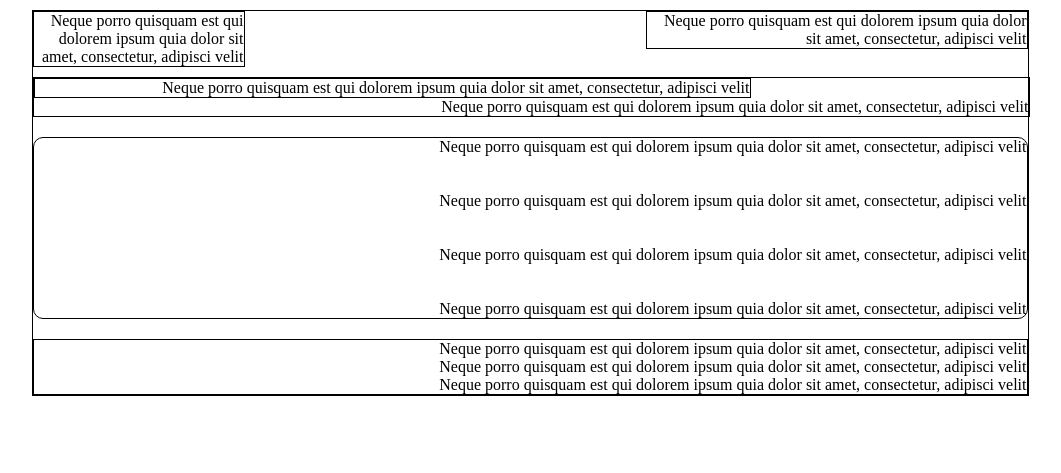
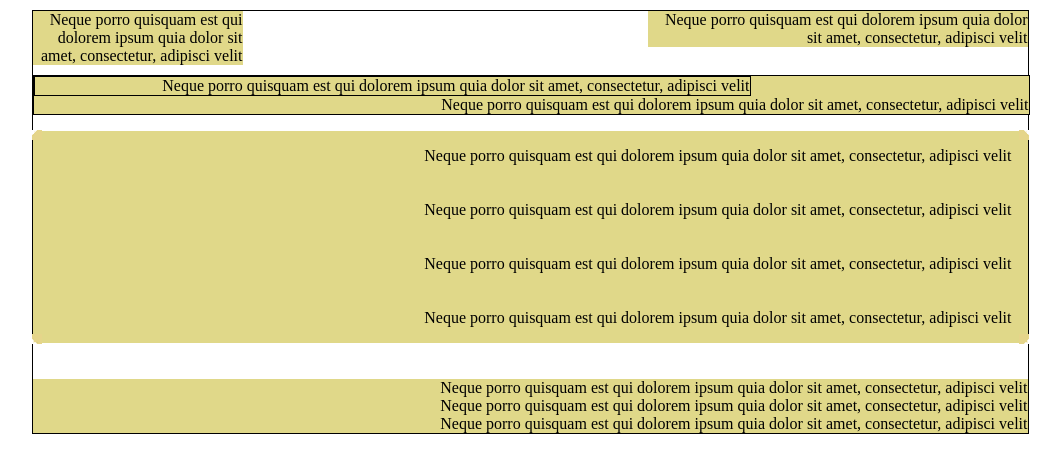
Before and after one commit to Asmmund/test, a PHP site: page /general.html in a window 1280 px wide. Shown: the top 473 px of the page, without its empty margins (110-1171 px from the left). Run offline with PHP 8.4, Linux system fonts and the light colour scheme.

Commit message:
upmaking general finished

```diff
--- a/pages/general/general.css
+++ b/pages/general/general.css
@@ -18,15 +18,13 @@
        }
 
     #content > #logo {
-        border: 1px solid black;
-
+        background-color: #E0D889;
         float:right;
         width: 380px;
     }
 
     #content > #search{
-        border: 1px solid black;
-
+        background-color: #E0D889;
         float:left;
         width: 210px;
     }
@@ -34,6 +32,7 @@
     #content > #menu {
         border: 1px solid black;
 
+        background-color: #E0D889;
         width: 995px ;
         margin-right:10px;
         margin-top:10px;
@@ -47,19 +46,50 @@
      }
 
      #content > #main {
-        border:1px solid black;
 
-         border-radius: 10px;
-         -moz-border-radius: 10px ;
-         -webkit-border-radius: 10px ;
-
-        margin-top: 20px;
+        background-color: #E0D889;
+        margin:1em auto;
+        padding:1em;
+        position:relative
      }
 
+
+     #content > #main >   span {
+        display:block;
+        position:absolute;
+        width:10px;
+        height:10px;
+        background-image:url(images/corners.png)
+    }
+
+     #content > #main > .top-right {
+          top:-1px;
+          right:-1px;
+          background-position:100% 0;
+    }
+
+     #content > #main > .top-left {
+        top:-1px;
+        left:-1px;
+    }
+
+     #content > #main > .bot-right {
+      bottom:-1px;
+      right:-1px;
+      background-position:100% 100%;
+    }
+
+     #content > #main > .bot-left {
+        bottom:-1px;
+        left:-1px;
+        background-position:0 100%;
+     }
+
+    * html .top-right {
+        right: expression( this.parentNode && this.parentNode.offsetWidth % 2 ? -2 : -1 );
+    }
+
     #content >#footer {
-        border:1px solid black;
-
-
+        background-color: #E0D889;
         margin-top: 20px;
-
     }
--- a/pages/general/general.html
+++ b/pages/general/general.html
@@ -6,6 +6,14 @@
 	<meta name="author" content="Elmor">
 	<title>UUit</title>
     <link type="text/css" rel="stylesheet" href="general.css">
+    <!--[if lte IE 6]>
+    <style type="text/css">
+        .nth-corners span {font-size:10px; line-height:10px}
+        .top-right {right: expression( this.parentNode && this.parentNode.offsetWidth % 2 ? -2 : -1 );}
+        .bot-right {bottom:expression( this.parentNode && this.parentNode.offsetHeight % 2 ? -2 : -1 ); right: expression( this.parentNode && this.parentNode.offsetWidth % 2 ? -2 : -1 );}
+        .bot-left  {bottom:expression( this.parentNode && this.parentNode.offsetHeight % 2 ? -2 : -1 );}
+    </style>
+    <![endif]-->
 </head>
 
 <body>
@@ -37,6 +45,11 @@
         Neque porro quisquam est qui dolorem ipsum quia dolor sit amet, consectetur, adipisci velit <br><br><br>
         Neque porro quisquam est qui dolorem ipsum quia dolor sit amet, consectetur, adipisci velit
 
+      <span class="top-right"></span>
+      <span class="top-left"></span>
+      <span class="bot-right"></span>
+      <span class="bot-left"></span>
+
     </div>
     <div style="clear:both"></div>
 
@@ -47,6 +60,7 @@
 
     </div>
 
+
 </div>
 
 
```
Also changed, not shown: pages/general/images/corners.jpg (added), pages/general/images/corners.png (added), 1 other file.
